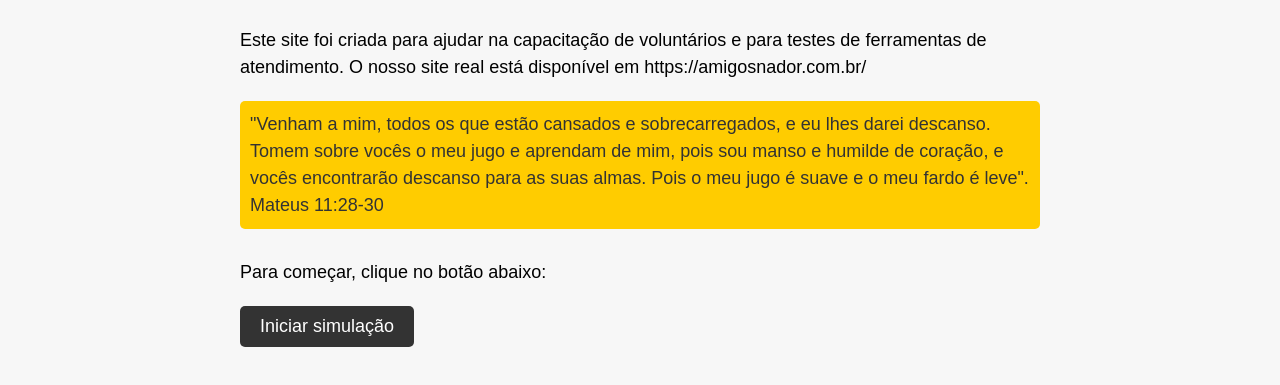
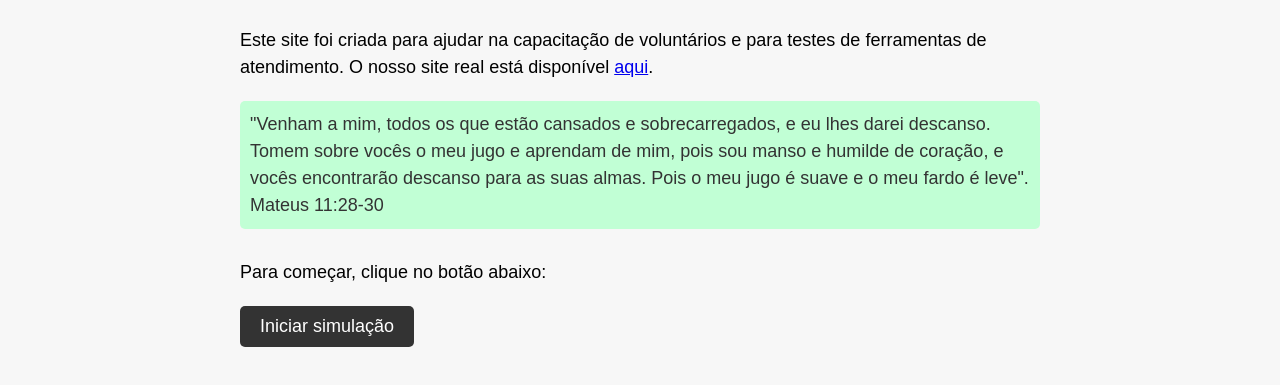
Before and after one commit to amigosnador/amigosnador.github.io, a plain HTML site: page index.html in a window 1280 px wide. Shown: the part 193-578 px from the top of the page. Drawn offline with Linux system fonts and the light colour scheme.

Commit message:
Update index.html

```diff
--- a/index.html
+++ b/index.html
@@ -52,7 +52,7 @@
 		}
 
 		.warning {
-			background-color: #ffcc00;
+			background-color: #C1FFD5;
 			color: #333;
 			padding: 10px;
 			border-radius: 5px;
@@ -73,7 +73,7 @@
 	<div class="container">
 		<h1>Bem-vindo(a) à página de simulação de atendimentos</h1>
 
-		<p>Este site foi criada para ajudar na capacitação de voluntários e para testes de ferramentas de atendimento. O nosso site real está disponível em https://amigosnador.com.br/</p>
+		<p>Este site foi criada para ajudar na capacitação de voluntários e para testes de ferramentas de atendimento. O nosso site real está disponível <a href="https://amigosnador.com.br/">aqui</a>.</p>
 
 		<div class="warning">
 			<p>"Venham a mim, todos os que estão cansados e sobrecarregados, e eu lhes darei descanso.
```
